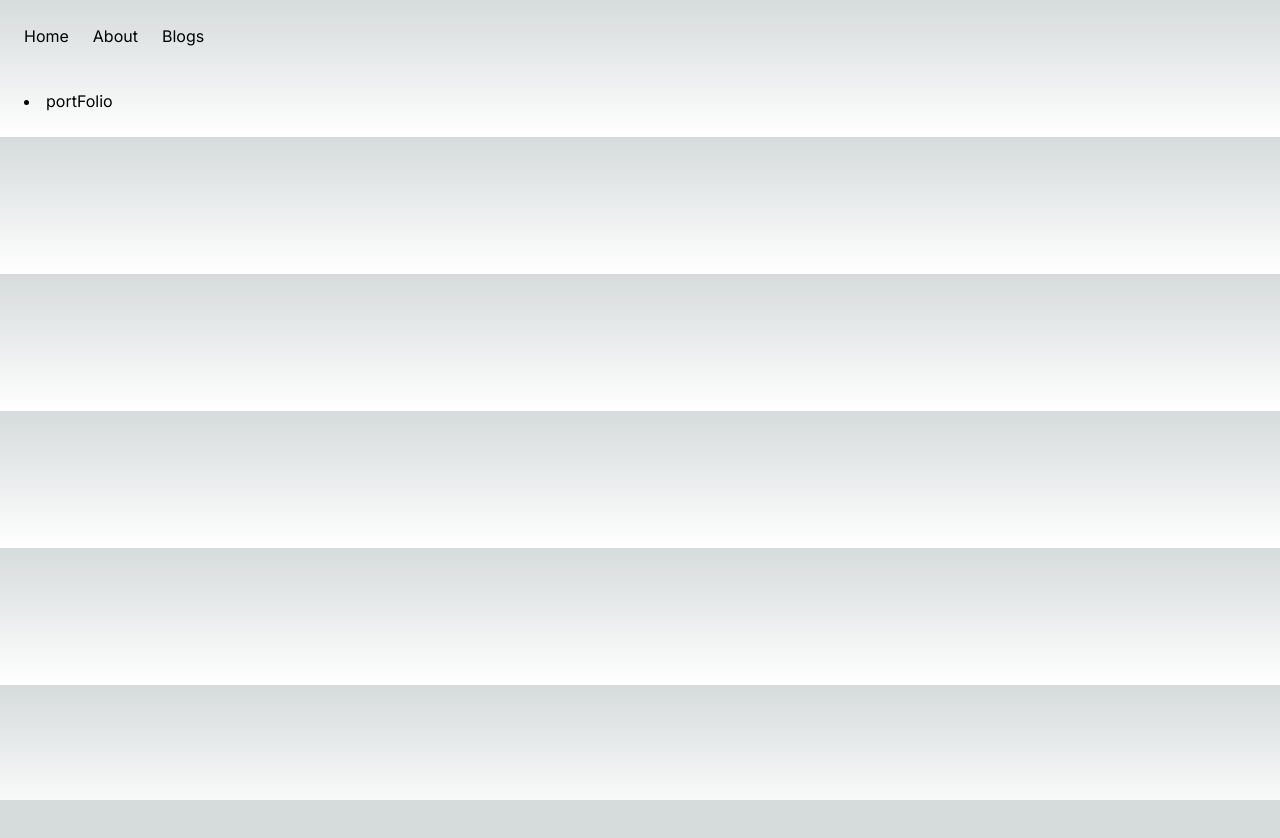
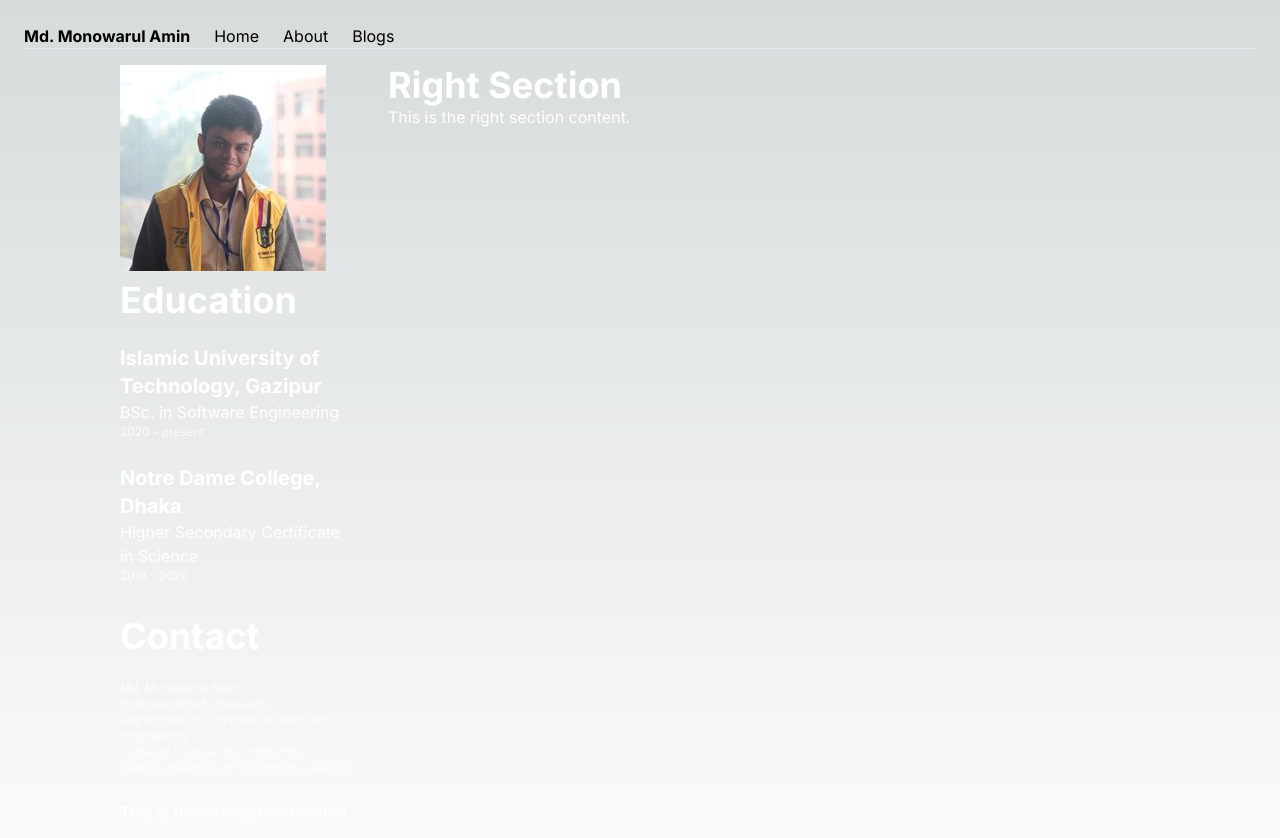
Before and after one commit to Md-Monowarul-Amin/MyPortfolio, a Next.js app: page /portfolio in a window 1280 px wide. Shown: the top 838 px of the page. Before the commit the page ends 800 px from the top, so only its background shows below. Built offline with nearby package versions, Linux system fonts and the light colour scheme.

Commit message:
leftComponentOrganised

```diff
--- a/app/layout.js
+++ b/app/layout.js
@@ -5,8 +5,8 @@ import Link from 'next/link';
 const inter = Inter({ subsets: ["latin"] });
 
 export const metadata = {
-  title: "Create Next App",
-  description: "Generated by create next app",
+  title: "Md. Monowarul Amin",
+  description: "Md. Monowarul Amin portfolio",
 };
 
 export default function RootLayout({ children }) {
@@ -15,6 +15,7 @@ export default function RootLayout({ children }) {
       <body className={inter.className}>
         <nav>
           <ul className="flex gap-6">
+            <li className="mr-50 font-bold"><Link href="/"> Md. Monowarul Amin </Link> </li>
             <li><Link href="/">Home</Link></li>
             <li><Link href="/about">About</Link></li>
             <li><Link href="/blogs">Blogs</Link></li>
--- /dev/null
+++ b/app/lib/personalData.js
@@ -0,0 +1,33 @@
+import { Amiri_Quran } from "next/font/google";
+
+export default function getPersonalData(){
+    const personalData =
+        {   "personalInfo":{},
+            "education":[
+                {
+                 "name": "Islamic University of Technology, Gazipur",
+                 "Degree":"BSc. in Software Engineering",
+                 "Duration": "2020 - present",
+                },
+                {
+                    "name": "Notre Dame College, Dhaka",
+                    "Degree":"Higher Secondary Certificate in Science",
+                    "Duration": "2018 - 2020",
+                   },
+             ],
+            "contact":[
+                "Md. Monowarul Amin",
+                "monowarul@iut-dhaka.edu",
+                "Department of Computer Science and Engineering",
+                "Software Engineering Programme",
+                "Islamic University of Technology, Gazipur",
+            ],
+
+
+            "publication":{},
+            "projects":{},
+        }
+
+
+    return personalData;
+}
--- /dev/null
+++ b/app/portfolio/leftComponents/contact.js
@@ -0,0 +1,30 @@
+import React from "react";
+import propic from "@/public/images/propic.jpg";
+import Image from "next/image";
+import getPersonalData from "@/app/lib/personalData";
+
+export default function Contact(){
+
+    const educations = getPersonalData().contact;
+
+    return(
+        <div>
+            <h1 className="text-4xl font-bold mt-2">Contact</h1><br></br>
+        <div>
+            <ul>
+                {
+                    educations.map(e => (
+                        <div>
+                            <p className="text-xs font-light" key={e}> {e} </p>
+                        </div>
+
+                    ))
+                }
+            </ul>
+            <br></br>
+
+        </div>
+        </div>
+
+    )
+}
--- /dev/null
+++ b/app/portfolio/leftComponents/education.js
@@ -0,0 +1,33 @@
+import React from "react";
+import propic from "@/public/images/propic.jpg";
+import Image from "next/image";
+import getPersonalData from "@/app/lib/personalData";
+
+export default function Education(){
+
+    const educations = getPersonalData().education;
+
+    return(
+        <div>
+            <h1 className="text-4xl font-bold mt-2">Education</h1><br></br>
+        <div>
+            <ul>
+                {
+                    educations.map(e => (
+                        <div>
+                            <p className="text-xl font-bold" key={e.name}> {e.name} </p>
+                            <p className="text-base " key={e.Degree}> {e.Degree} </p>
+                            <p className="text-xs font-light" key={e.Duration}> {e.Duration} </p>
+                            <br></br>
+                        </div>
+
+                    ))
+                }
+
+            </ul>
+
+        </div>
+        </div>
+
+    )
+}
--- /dev/null
+++ b/app/portfolio/leftComponents/leftContent.js
@@ -0,0 +1,23 @@
+import React from "react";
+import propic from "@/public/images/propic.jpg";
+import Image from "next/image";
+import getPersonalData from "@/app/lib/personalData";
+import Education from "./education";
+import Contact from "./contact";
+
+export default function LeftContents(){
+
+    const personalData = getPersonalData();
+    return(
+        <div className="w-1/4  p-4 bg-black-500 text-white">
+            <Image src={propic} alt="Profile Picture" quality={100}/>
+            <hr></hr>
+            {/* <h1 className="text-4xl font-bold">Left Section</h1> */}
+
+            <Education/>
+            <Contact/>
+
+            <p>This is the left section content.</p>
+        </div>
+    )
+}
--- a/app/portfolio/page.js
+++ b/app/portfolio/page.js
@@ -1,6 +1,6 @@
-import { Mr_Dafoe } from "next/font/google";
 import React from "react";
-
+import LeftContents from "./leftComponents/leftContent";
+import RightComponents from "./rightComponents/rightContent";
 export async function generateMetadata(){
     // const id = params.id;
 
@@ -22,8 +22,11 @@ export async function generateMetadata(){
 export default function PortFolio(){
 
     return (
-        <main className="mt-10">
-            <li>portFolio</li>
+        <main className="mt 20 mb-20 mr-20 ml-20">
+            <div className="flex min-h-screen">
+                <LeftContents/>
+                <RightComponents/>
+            </div>
         </main>
-    )
+    );
 }
--- /dev/null
+++ b/app/portfolio/rightComponents/rightContent.js
@@ -0,0 +1,10 @@
+export default function RightContents(){
+
+    return(
+        <div className="w-2/3 p-4 bg-black-500 text-white">
+            <h1 className="text-4xl font-bold">Right Section</h1>
+            <p>This is the right section content.</p>
+        </div>
+    )
+
+}
--- a/tailwind.config.js
+++ b/tailwind.config.js
@@ -13,6 +13,7 @@ module.exports = {
           "conic-gradient(from 180deg at 50% 50%, var(--tw-gradient-stops))",
       },
     },
+
   },
   plugins: [],
 };
```
